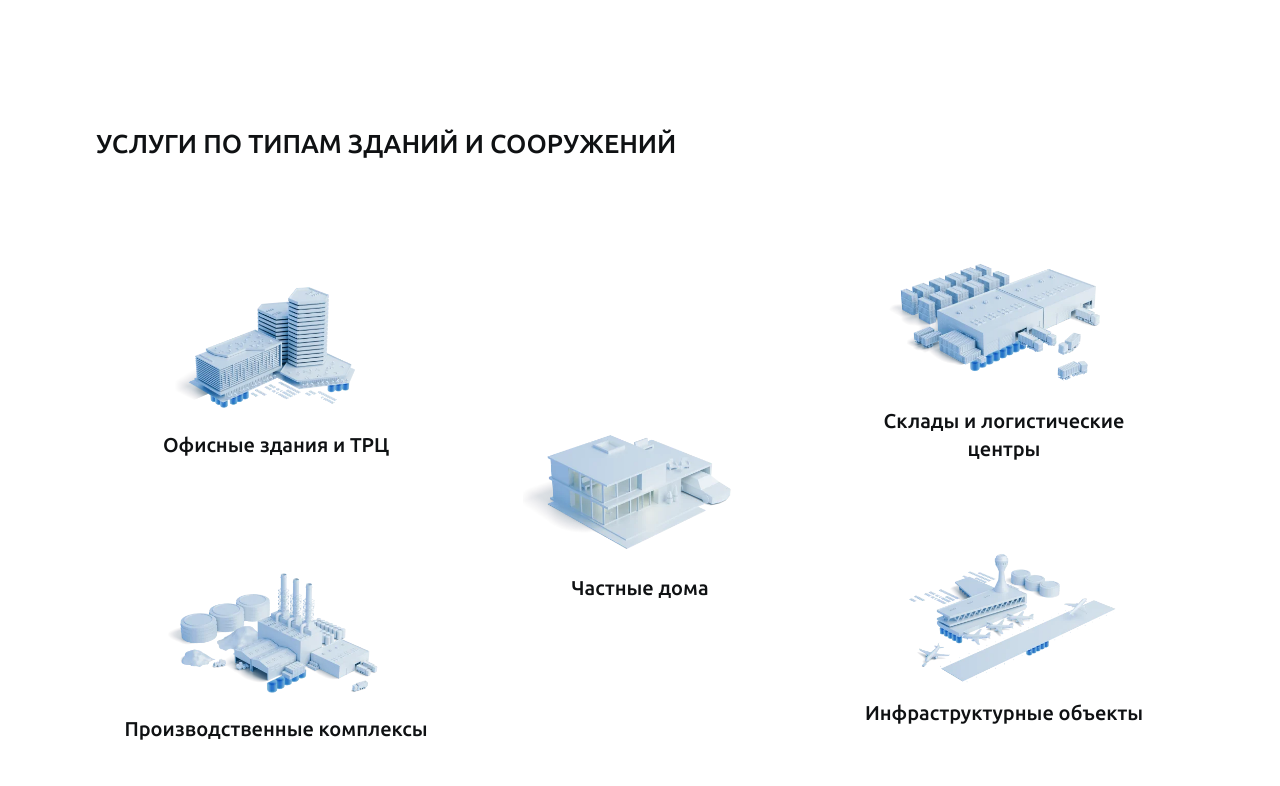
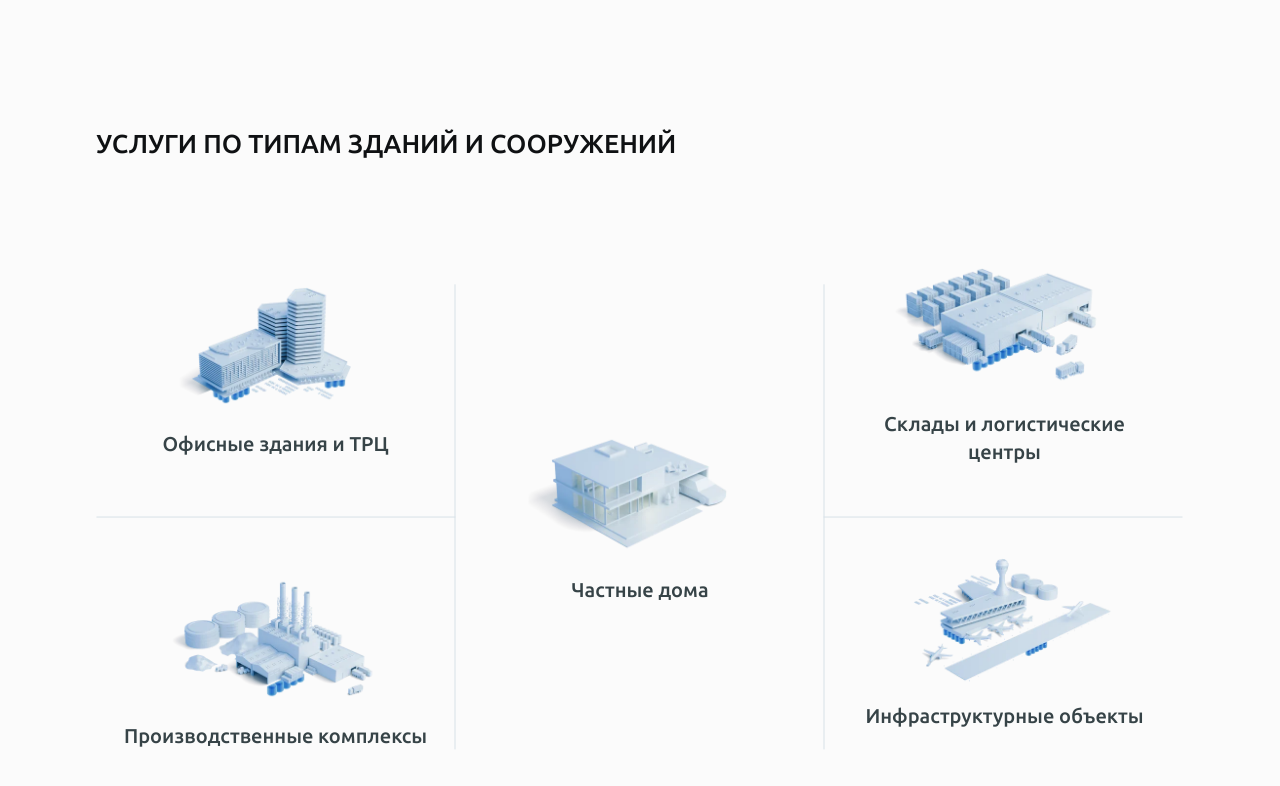
Before and after one commit to digroMan/georesin, a website built with webpack: page src/index.html in a window 1280 px wide. Shown: the part 1342-2128 px from the top of the page. Built offline with nearby package versions, Linux system fonts and the light colour scheme.

Commit message:
style: is over section .services-by-type

```diff
--- a/src/index.html
+++ b/src/index.html
@@ -177,24 +177,24 @@
                 <hgroup class="services-by-type__title-container">
                     <h4 class="services-by-type__title-item">Услуги по типам зданий и сооружений</h4>
                 </hgroup>
-                <ul class="services-by-type__list-container">
-                    <li class="services-by-type__list-item">
+                <ul class="services-by-type__list-container services-by-type__list-container_before services-by-type__list-container_after">
+                    <li class="services-by-type__list-item services-by-type__list-item_order services-by-type__list-item_order_1">
                         <figure class="services-by-type__img-container">
                             <img class="services-by-type__img" width="228" height="128" src="./picture/services-by-type/building-office.webp" alt="Макет офисного здания">
-                            <figcaption class="services-by-type__img-signature">
-                                Офисные здания и ТРЦ
+                            <figcaption class="services-by-type__img-signature services-by-type__img-signature_width-80">
+                                Офисные здания и&nbsp;ТРЦ
                             </figcaption>
                         </figure>
                     </li>
-                    <li class="services-by-type__list-item">
-                        <figure class="services-by-type__img-container services-by-type__img-container_padding-top-0">
+                    <li class="services-by-type__list-item services-by-type__list-item_order services-by-type__list-item_order_4 services-by-type__list-item_relative">
+                        <figure class="services-by-type__img-container">
                             <img class="services-by-type__img" width="228" height="128" src="./picture/services-by-type/building-storehouse.webp" alt="Макет логистического центра">
                             <figcaption class="services-by-type__img-signature">
-                                Склады и логистические центры
+                                Склады и&nbsp;логистические центры
                             </figcaption>
                         </figure>
                     </li>
-                    <li class="services-by-type__list-item services-by-type__list-item_absolute">
+                    <li class="services-by-type__list-item services-by-type__list-item_order services-by-type__list-item_order_3 services-by-type__list-item_absolute services-by-type__list-item_before services-by-type__list-item_after">
                         <figure class="services-by-type__img-container">
                             <img class="services-by-type__img" width="228" height="128" src="./picture/services-by-type/building-private.webp" alt="Макет частного дома">
                             <figcaption class="services-by-type__img-signature">
@@ -202,15 +202,15 @@
                             </figcaption>
                         </figure>
                     </li>
-                    <li class="services-by-type__list-item">
-                        <figure class="services-by-type__img-container services-by-type__img-container_padding-top-40">
+                    <li class="services-by-type__list-item services-by-type__list-item_order services-by-type__list-item_order_2">
+                        <figure class="services-by-type__img-container">
                             <img class="services-by-type__img" width="228" height="128" src="./picture/services-by-type/building-factory.webp" alt="Макет производственного комплекса">
                             <figcaption class="services-by-type__img-signature">
                                 Производственные комплексы
                             </figcaption>
                         </figure>
                     </li>
-                    <li class="services-by-type__list-item">
+                    <li class="services-by-type__list-item services-by-type__list-item_order services-by-type__list-item_order_5 services-by-type__list-item_relative">
                         <figure class="services-by-type__img-container">
                             <img class="services-by-type__img" width="228" height="128" src="./picture/services-by-type/building-infrastructure.webp" alt="Макет инфраструктурного объекта">
                             <figcaption class="services-by-type__img-signature">
--- a/src/scss/main.scss
+++ b/src/scss/main.scss
@@ -216,18 +216,15 @@
     // .services-by-type__title-container
 
     &__title-container {
-      margin-bottom: 100px;
+      margin-bottom: 125px;
 
       @include nlgs{
-        position: relative;
-        z-index: 1;
-        width: 695px;
-        margin-bottom: 32px;
+        margin-bottom: 112px;
       }
 
       @include nsm {
         width: 100%;
-        margin-bottom: 8.9vw;
+        margin-bottom: 34.5vw;
       }
     }
 
@@ -240,12 +237,15 @@
 
       @include nlgs{
         margin-bottom:16px;
-        @include font-H1
       }
 
       @include nsm {
         margin-bottom: 4.4vw;
-        @include font-H1-phone;
+        @include font-H2-phone;
+      }
+
+      &:last-child{
+        margin-bottom: 0;
       }
     }
 
@@ -257,19 +257,80 @@
       justify-content: space-between;
       position: relative;
       column-gap: 360px;
-      row-gap: 40px;
+      row-gap: 90px;
+
+      @include nlgs{
+        column-gap: 278px;
+      }
 
       @include nsm {
-        row-gap: 9vw;
+        column-gap: 0;
+        row-gap: 27vw;
+      }
+
+      // .services-by-type__list-container_before
+
+      &_before {
+        &::before{
+          content: '';
+          width: 1px;
+          height: 100%;
+          display: block;
+          position: absolute;
+          transform: translate(-50%, -50%);
+          left: 33%;
+          top: 50%;
+          background-color: $color-Grey-4-cool-logo-bg-alt;
+
+          @include nlgs{
+            bottom: 360px;
+          }
+
+          @include nsm {
+            width: 100%;
+            height: 0.3vw;
+            left: 50%;
+            top: 17%;
+          }
+        }
+      }
+
+      // .services-by-type__list-container_after
+
+      &_after {
+        &::after{
+          content: '';
+          width: 1px;
+          height: 100%;
+          display: block;
+          position: absolute;
+          transform: translate(-50%, -50%);
+          right: 33%;
+          top: 50%;
+          background-color: $color-Grey-4-cool-logo-bg-alt;
+
+          @include nlgs{
+            bottom: 360px;
+          }
+
+          @include nsm {
+            width: 100%;
+            height: 0.3vw;
+            right: -50%;
+            top: 81%;
+          }
+
+        }
       }
 		}
 
 		// .services-by-type__list-item
 
 		&__list-item {
-      width: 360px;
+      width: 33%;
 
-      @include nlgs{
+      @include nmd{
+        width: 30%;
       }
 
       @include nsm {
@@ -283,41 +344,185 @@
         transform: translate(-50%, -50%);
         top: 50%;
         left: 50%;
+
+        @include nsm {
+          position: relative;
+          top: 0;
+          left: 0;
+          transform: none;
+        }
+      }
+
+      // .services-by-type__list-item_relative
+
+      &_relative{
+        position: relative;
+        top: -20px;
+
+        @include nlgs{
+          position: static;
+          top: 0;
+        }
+      }
+
+      // .services-by-type__list-item_before
+
+      &_before {
+        &::before{
+          content: '';
+          width: 100%;
+          height: 1px;
+          display: block;
+          position: absolute;
+          transform: translate(-100%, -50%);
+          left: -1.5%;
+          top: 50%;
+          background-color: $color-Grey-4-cool-logo-bg-alt;
+
+          @include nlgs{
+            bottom: 360px;
+          }
+
+          @include nmd{
+            left: -7%;
+          }
+
+          @include nsm {
+            height: 0.3vw;
+            top: -30%;
+            left: 100%;
+          }
+        }
+      }
+
+      // .services-by-type__list-item_after
+
+      &_after {
+        &::after{
+          content: '';
+          width: 100%;
+          height: 1px;
+          display: block;
+          position: absolute;
+          transform: translate(100%, -50%);
+          right: -1%;
+          top: 50%;
+          background-color: $color-Grey-4-cool-logo-bg-alt;
+
+          @include nlgs{
+            bottom: 360px;
+          }
+
+          @include nmd{
+            right: -6%;
+          }
+
+          @include nsm {
+            height: 0.3vw;
+            right: 100%;
+            top: auto;
+            bottom: -25%;
+          }
+        }
+      }
+
+      &_order{
+
+        // .services-by-type__list-item_order_1
+
+        &_1{
+          @include nsm {
+            order: 1
+          }
+        }
+
+        // .services-by-type__list-item_order_1
+
+        &_1{
+          @include nsm {
+            order: 1
+          }
+        }
+
+        // .services-by-type__list-item_order_2
+
+        &_2{
+          @include nsm {
+            order: 2
+          }
+        }
+
+        // .services-by-type__list-item_order_3
+
+        &_3{
+          @include nsm {
+            order: 3
+          }
+        }
+
+        // .services-by-type__list-item_order_4
+
+        &_4{
+          @include nsm {
+            order: 4
+          }
+        }
+
+        // .services-by-type__list-item_order_5
+
+        &_5{
+          @include nsm {
+            order: 5
+          }
+        }
+
       }
 		}
 
 		// .services-by-type__img-container
 
 		&__img-container {
-      padding: 24px;
-
-      // .services-by-type__img-container_padding-top-0
-
-      &_padding-top-0{
-        padding-top: 0;
-      }
-
-      // .services-by-type__img-container_padding-top-40
-
-      &_padding-top-40{
-        padding-top: 40px;
-      }
 		}
 
 		// .services-by-type__img
 
 		&__img {
-      width: 75%;
+      width: 62%;
       height: auto;
       display: block;
       margin: auto;
-      margin-bottom: 16px;
+      margin-bottom: 20px;
+
+      @include nlgs{
+        width: 83%;
+        margin-bottom: 16px;
+      }
+
+      @include nsm{
+        width: 78%;
+        margin-bottom: 4.4vw;
+      }
 		}
 
 		// .services-by-type__img-signature
 
 		&__img-signature {
+      width: 87%;
+      margin: auto;
       @include font-H3;
+      color: $color-Grey-2-cool;
       text-align: center;
+
+      @include nsm {
+
+      }
+
+      // .services-by-type__img-signature_width-80
+
+      &_width-80{
+        @include nlgs{
+          width: 80%;
+        }
+      }
 		}
 }
--- a/src/scss/style.scss
+++ b/src/scss/style.scss
@@ -120,7 +120,7 @@ figcaption {
   background-repeat: no-repeat;
   background-position: center;
   background-size: cover;
-  background-color: #fff;
+  background-color: $color-Unwhite;
 
   @include nlg{
     min-height: auto;
```
